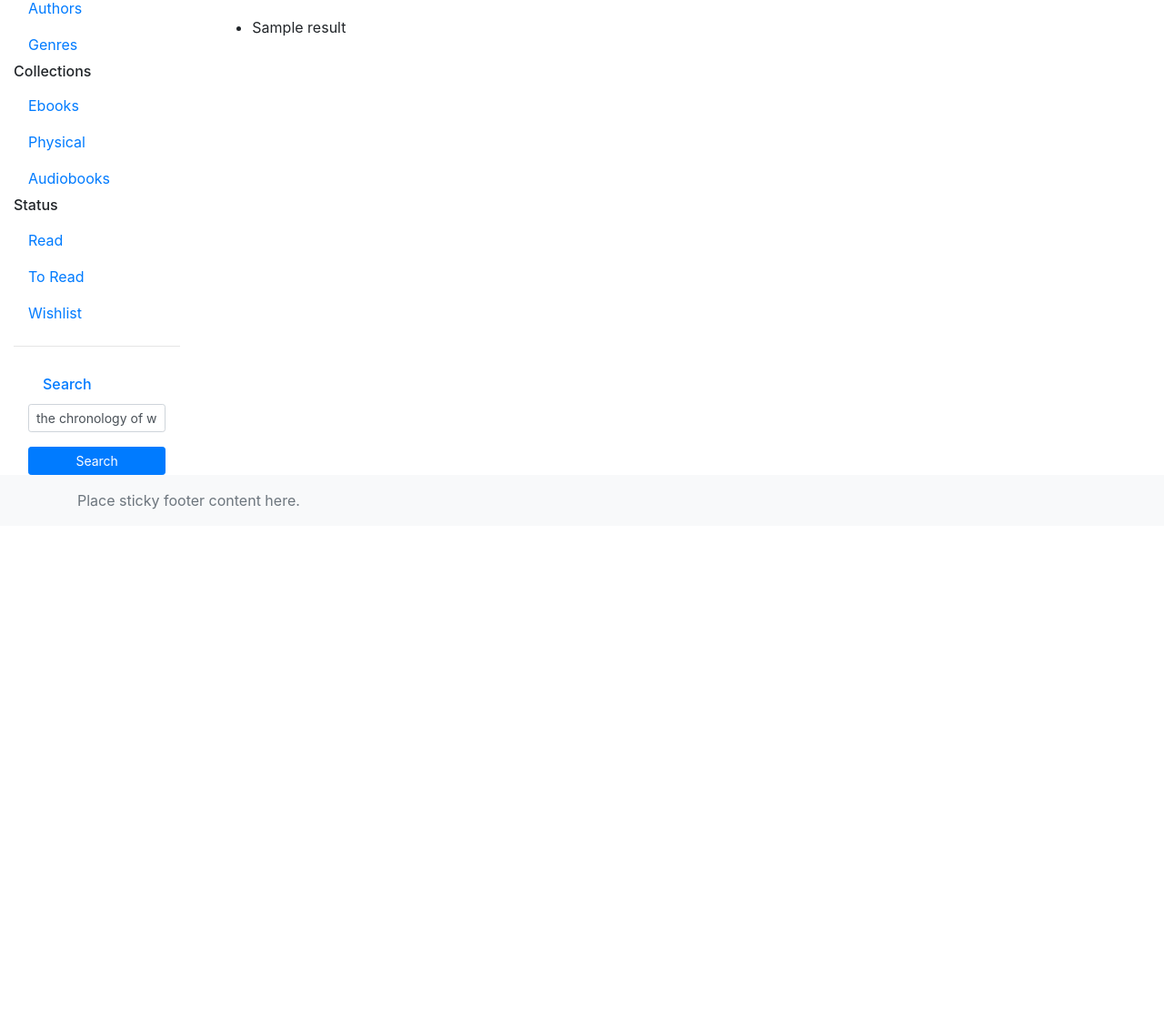
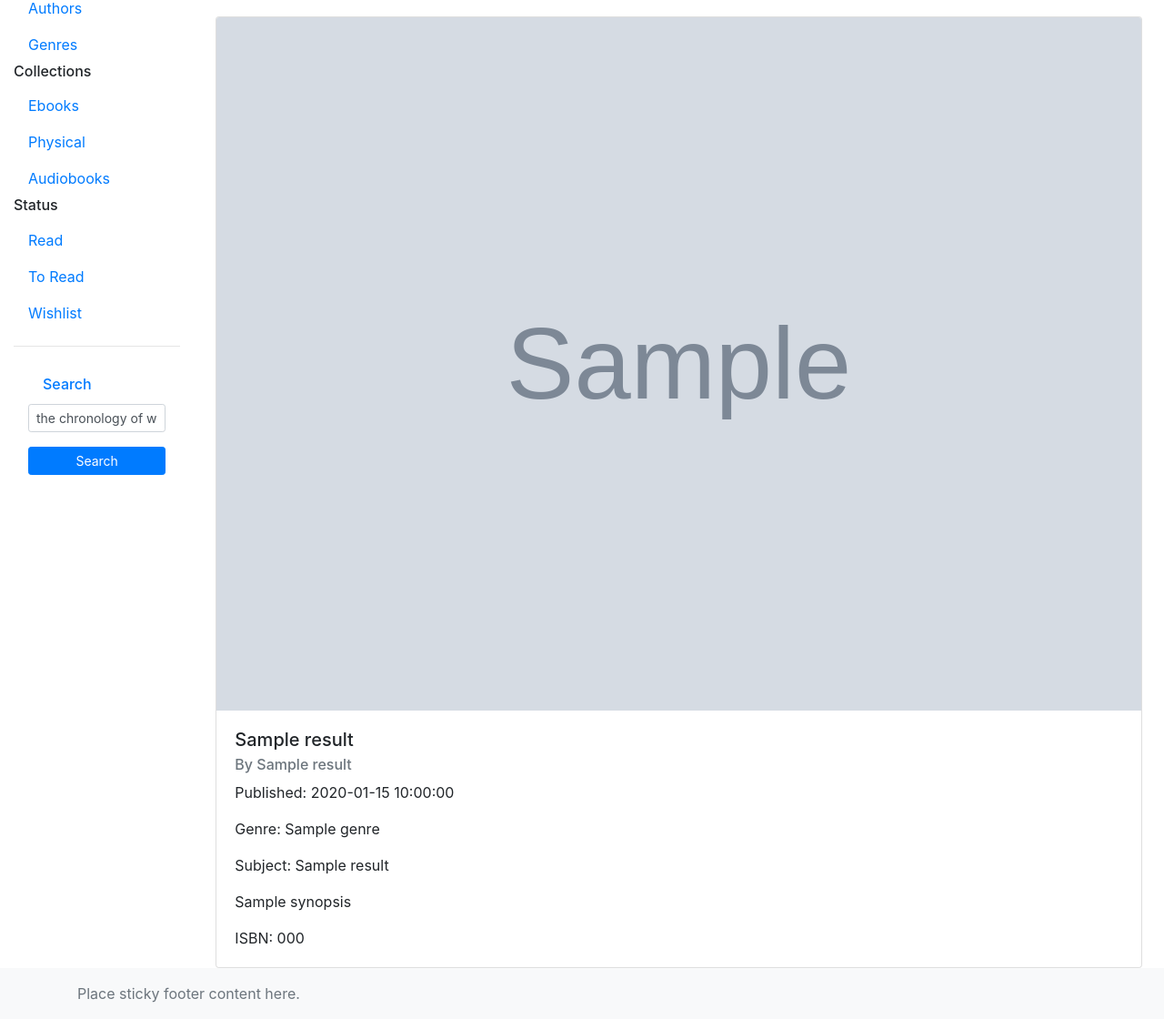
Before and after one commit to jborza/booklibrary, a Flask app: template templates/search.html in a window 1280 px wide. Shown: the part 118-1238 px from the top of the page at 91% size. Before the commit the page ends 678 px from the top, so only its background shows below. Run offline with Flask 3, Linux system fonts and the light colour scheme; the template is opened without the code that fills it: most values are stand-ins (such as "Sample title", 1, 10 or a date in 2020); grey boxes marked "Sample" are stand-in pictures; some libraries are stand-ins or nearby versions.

Commit message:
crude search view - querying openlibrary

```diff
--- a/templates/search.html
+++ b/templates/search.html
@@ -5,11 +5,35 @@
     <p>This is the search page content.</p>
     <p>You searched for: <strong>{{ query }}</strong></p>
     {% if results %}
-        <ul>
-            {% for result in results %}
-                <li>{{ result }}</li>  {# Replace with actual result data #}
-            {% endfor %}
-        </ul>
+        {% if results|length > 0 %}
+        {% set result = results %}
+        <div class="card">
+            {% if result.cover_image %}
+                <img src="{{ result.cover_image }}" class="card-img-top" alt="Cover Image">
+            {% endif %}
+            <div class="card-body">
+                <h5 class="card-title">{{ result.title }}</h5>
+                <h6 class="card-subtitle mb-2 text-muted">By {{ result.author_name }}</h6>
+                {% if result.year_published %}
+                    <p class="card-text">Published: {{ result.year_published }}</p>
+                {% endif %}
+                {% if result.genre %}
+                    <p class="card-text">Genre: {{ result.genre }}</p>
+                {% endif %}
+                {% if result.subject %}
+                    <p class="card-text">Subject: {{ result.subject }}</p>
+                {% endif %}
+                {% if result.synopsis %}
+                    <p class="card-text">{{ result.synopsis }}</p>
+                {% endif %}
+                {% if result.isbn %}
+                    <p class="card-text">ISBN: {{ result.isbn }}</p>
+                {% endif %}
+            </div>
+        </div>
+        {% else %}
+            <p>No results found.</p>
+        {% endif %}
     {% else %}
         <p>No results found.</p>
     {% endif %}
```
Also changed, not shown: metadata/openlibrary.py (+50 -38 lines), search/routes.py (+10 -1 lines).
